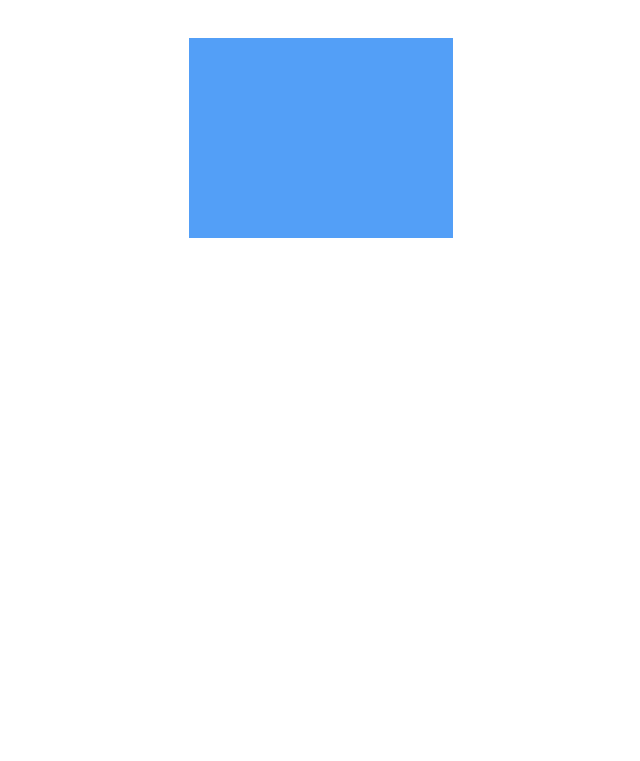
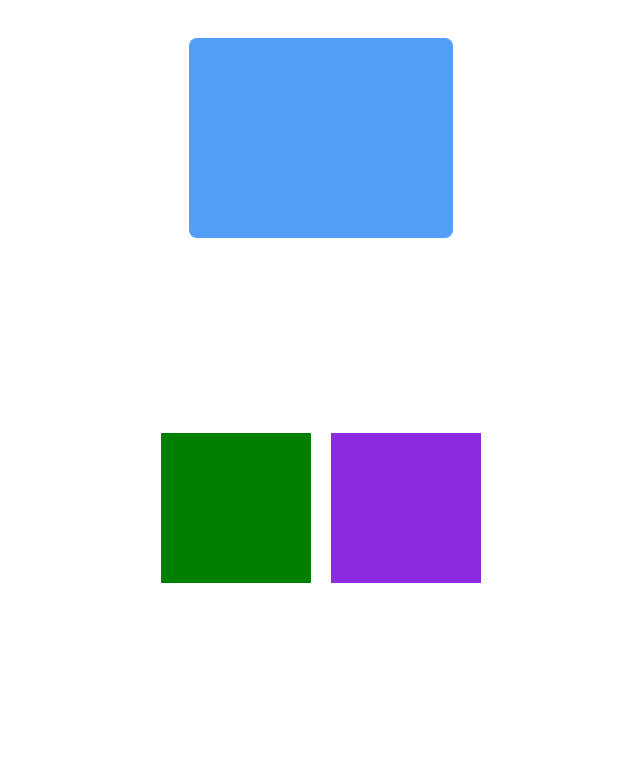
Before and after one commit to arthurmorais0227/progresso-html, a plain HTML site: page pages/atividades.html in a window 1280 px wide. Shown: the whole page, without its empty margins (319-959 px from the left). Drawn offline with Linux system fonts and the light colour scheme.

Commit message:
resolve atividade 02

```diff
--- a/assets/styles/atividades.css
+++ b/assets/styles/atividades.css
@@ -9,4 +9,26 @@ body {
     display: flex;
     justify-content: flex-start;
     align-items: center;
+    border-radius: 8px;
 }
+
+.container {
+    display: flex;
+    justify-content: center;
+    align-items: center;
+    height: 500px;
+    gap: 20px;
+}
+
+.quadrado {
+    width: 150px;
+    height: 150px;
+}
+
+.verde {
+    background-color: green;
+}
+
+.roxo {
+    background-color: blueviolet;
+}
--- a/pages/atividades.html
+++ b/pages/atividades.html
@@ -8,7 +8,13 @@
   </head>
   <body>
     <section>
-      <div class="retangulo"></div>
+      <div class="retangulo">
+      </div>
+    </section>
+    <section>
+        <div class="container">
+            <div class="quadrado verde"></div>
+            <div class="quadrado roxo"></div>
     </section>
   </body>
 </html>
```
